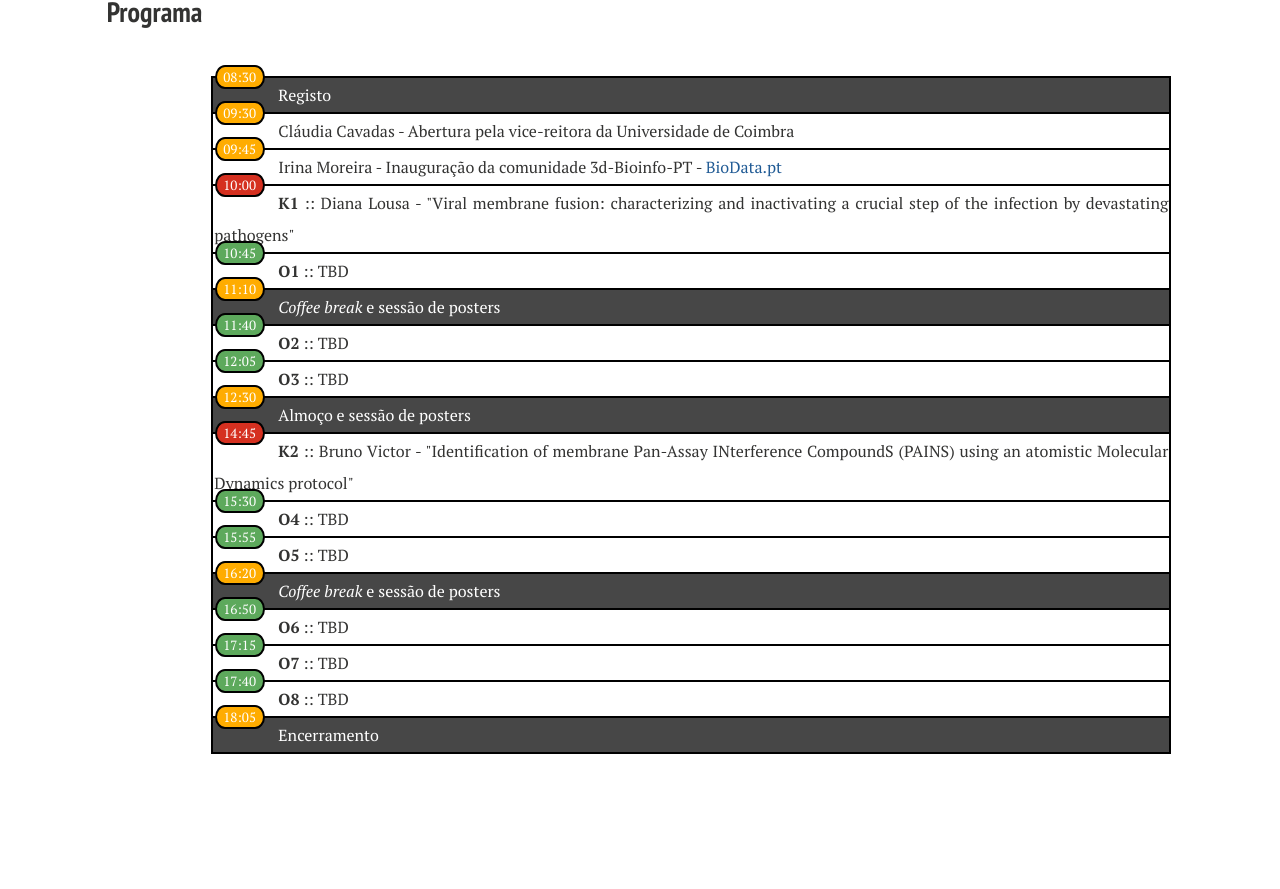
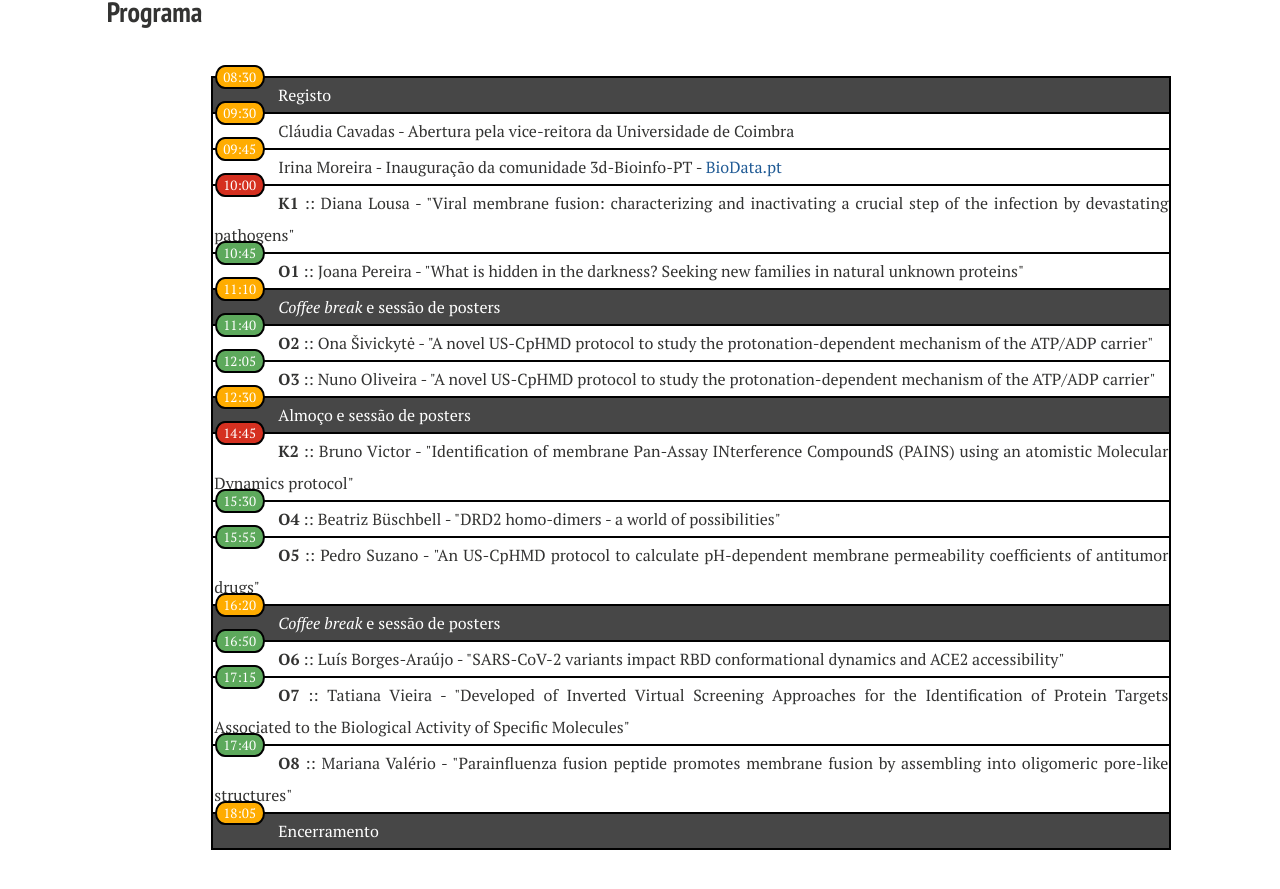
Before and after one commit to ejibce/ejibce.github.io, a Jekyll site: the page built from programa/index.md, in a window 1280 px wide and 900 px high, scrolled down 1293 px. Shown: the top 889 px of the window. Built offline with Jekyll 4.4.1, drawn with Linux system fonts in a browser that asks for light colours; nearby versions of some CDN libraries; before the commit the page ends 2111 px from its top, so only the background shows below that.

Commit message:
Update program
Filled in the oral communications

```diff
--- a/programa/index.md
+++ b/programa/index.md
@@ -61,7 +61,8 @@ Desde novembro de 2018, é investigadora no ITQB NOVA e seu objetivo é dissecar
     <tr><td class="odd green">10:45</td> </tr>
   </table>
   <table class="noborder">
-    <tr class="events"><td class="even"> <strong>O1</strong> :: TBD </td></tr>
+    <tr class="events"><td class="even"> <strong>O1</strong> :: Joana Pereira - "What is hidden in the darkness? Seeking new families in natural unknown
+proteins" </td></tr>
   </table>
   <table class="hours">
     <tr><td class="odd yellow">11:10</td> </tr>
@@ -73,13 +74,15 @@ Desde novembro de 2018, é investigadora no ITQB NOVA e seu objetivo é dissecar
     <tr><td class="odd green">11:40</td> </tr>
   </table>
   <table class="noborder">
-    <tr class="events"><td class="even"> <strong>O2</strong> :: TBD </td></tr>
+    <tr class="events"><td class="even"> <strong>O2</strong> :: Ona &Scaron;ivickyt&edot; - "A novel US-CpHMD protocol to study the protonation-dependent
+mechanism of the ATP/ADP carrier" </td></tr>
   </table>
   <table class="hours">
     <tr><td class="odd green">12:05</td> </tr>
   </table>
   <table class="noborder">
-    <tr class="events"><td class="even"> <strong>O3</strong> :: TBD </td></tr>
+    <tr class="events"><td class="even"> <strong>O3</strong> :: Nuno Oliveira - "A novel US-CpHMD protocol to study the protonation-dependent
+mechanism of the ATP/ADP carrier" </td></tr>
   </table>
   <table class="hours">
     <tr><td class="odd yellow">12:30</td> </tr>
@@ -97,13 +100,14 @@ Desde novembro de 2018, é investigadora no ITQB NOVA e seu objetivo é dissecar
     <tr><td class="odd green">15:30</td> </tr>
   </table>
   <table class="noborder">
-    <tr class="events"><td class="even"> <strong>O4</strong> :: TBD </td></tr>
+    <tr class="events"><td class="even"> <strong>O4</strong> :: Beatriz B&uuml;schbell - "DRD2 homo-dimers - a world of possibilities" </td></tr>
   </table>
   <table class="hours">
     <tr><td class="odd green">15:55</td> </tr>
   </table>
   <table class="noborder">
-    <tr class="events"><td class="even"> <strong>O5</strong> :: TBD </td></tr>
+    <tr class="events"><td class="even"> <strong>O5</strong> :: Pedro Suzano - "An US-CpHMD protocol to calculate pH-dependent membrane
+permeability coefficients of antitumor drugs" </td></tr>
   </table>
   <table class="hours">
     <tr><td class="odd yellow">16:20</td> </tr>
@@ -115,19 +119,23 @@ Desde novembro de 2018, é investigadora no ITQB NOVA e seu objetivo é dissecar
     <tr><td class="odd green">16:50</td> </tr>
   </table>
   <table class="noborder">
-    <tr class="events"><td class="even"> <strong>O6</strong> :: TBD</td></tr>
+    <tr class="events"><td class="even"> <strong>O6</strong> :: Lu&iacute;s Borges-Ara&uacute;jo - "SARS-CoV-2 variants impact RBD conformational dynamics and ACE2
+accessibility"</td></tr>
   </table>
   <table class="hours">
     <tr><td class="odd green">17:15</td> </tr>
   </table>
   <table class="noborder">
-    <tr class="events"><td class="even"> <strong>O7</strong> :: TBD</td></tr>
+    <tr class="events"><td class="even"> <strong>O7</strong> :: Tatiana Vieira - "Developed of Inverted Virtual Screening Approaches for the Identification
+of Protein Targets Associated to the Biological Activity of Specific
+Molecules"</td></tr>
   </table>
   <table class="hours">
     <tr><td class="odd green">17:40</td> </tr>
   </table>
   <table class="noborder">
-    <tr class="events"><td class="even"> <strong>O8</strong> :: TBD </td></tr>
+    <tr class="events"><td class="even"> <strong>O8</strong> :: Mariana Val&eacute;rio - "Parainfluenza fusion peptide promotes membrane fusion by assembling
+into oligomeric pore-like structures" </td></tr>
   </table>
   <table class="hours">
     <tr><td class="odd yellow">18:05</td> </tr>
```
